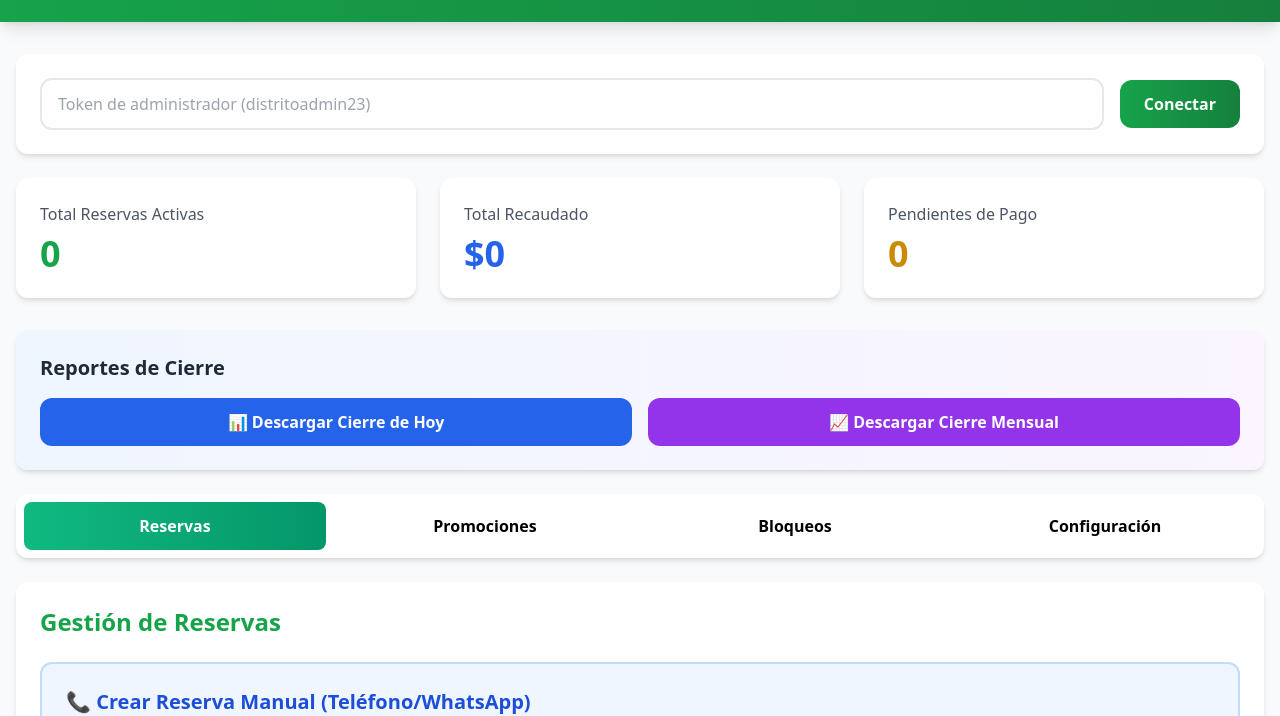
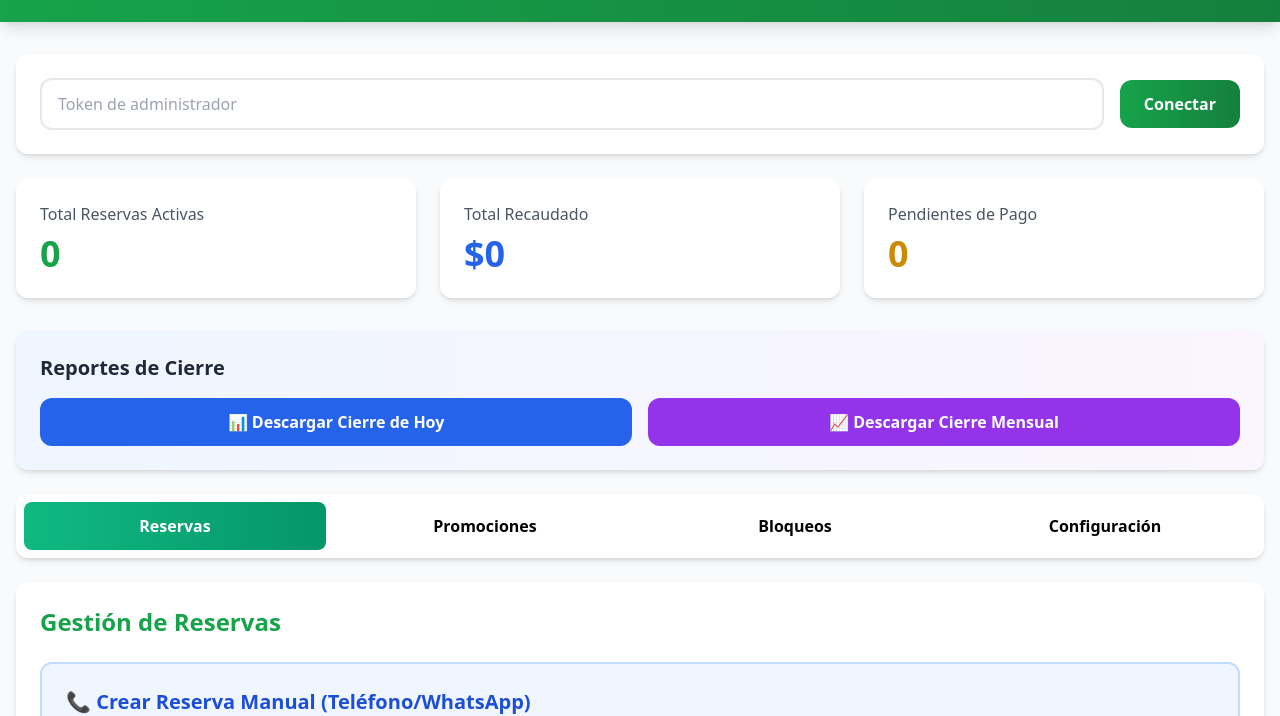
Before and after one commit to sabanazito3-star/distrito-padel, a website: page public/admin.html in a window 1280 px wide. Shown: the part 90-806 px from the top of the page. Drawn offline with nearby package versions, Linux system fonts and the light colour scheme; no server answers.

Commit message:
quitar token

```diff
--- a/public/admin.html
+++ b/public/admin.html
@@ -30,7 +30,7 @@
             <!-- Token Input -->
             <div class="bg-white rounded-xl shadow-md p-6 mb-6">
                 <div class="flex gap-4 items-center">
-                    <input type="password" id="adminToken" placeholder="Token de administrador (distritoadmin23)"
+                    <input type="password" id="adminToken" placeholder="Token de administrador"
                            class="flex-1 px-4 py-3 border-2 rounded-xl focus:border-green-500 focus:outline-none">
                     <button onclick="loadAllData()"
                             class="px-6 py-3 bg-gradient-to-r from-green-600 to-green-700 text-white rounded-xl font-bold hover:shadow-lg">
```
